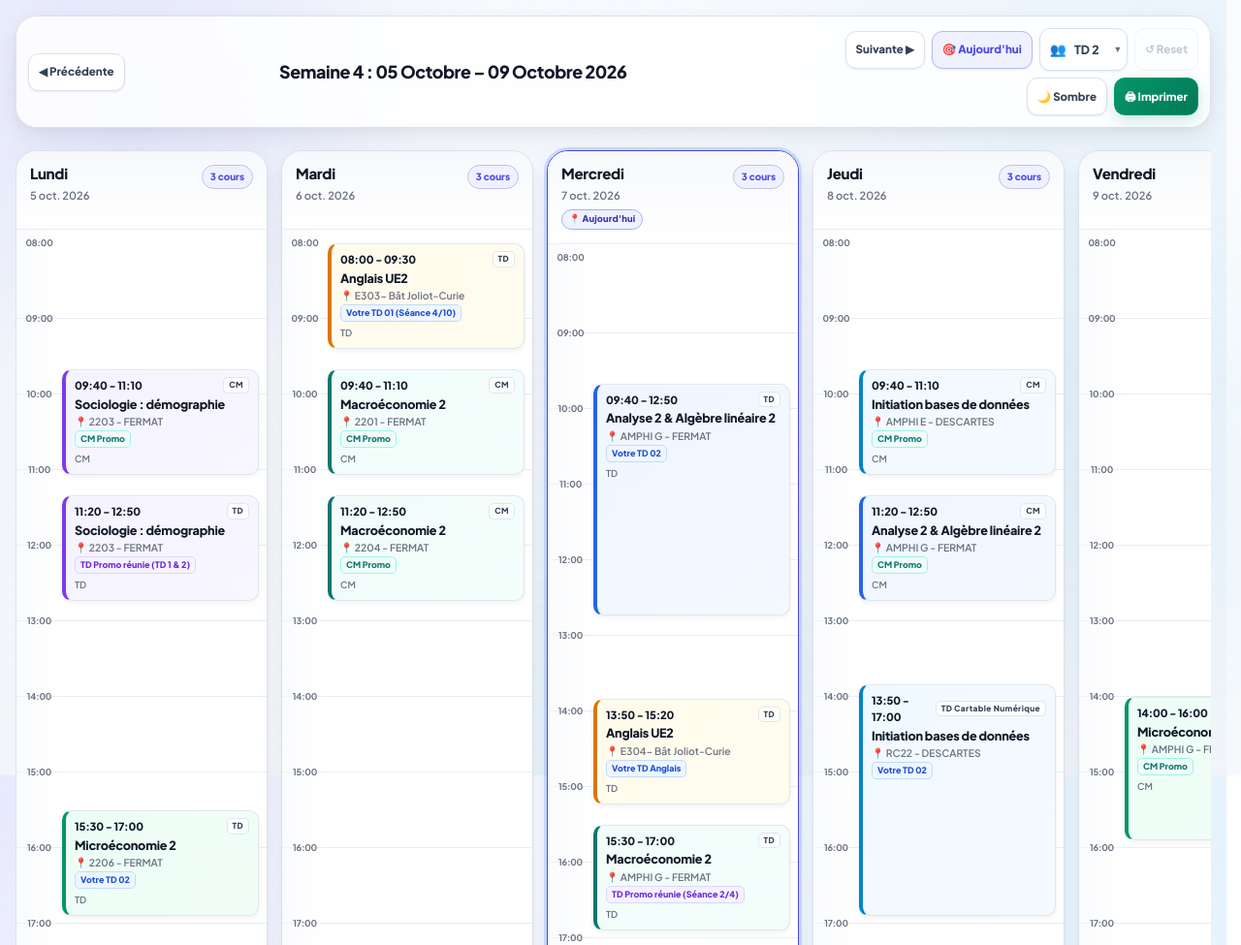
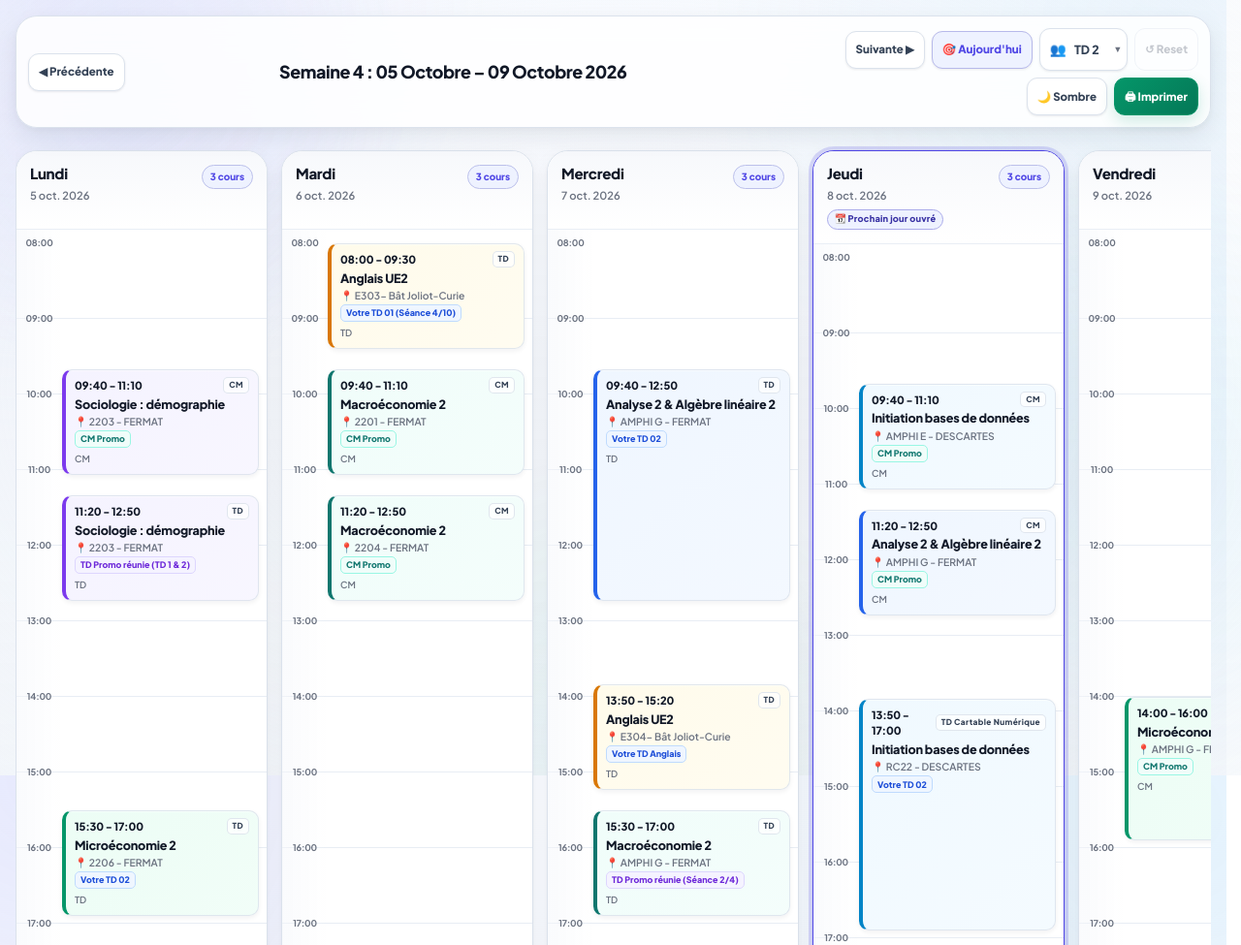
Before and after one commit to physiquepv/physiquepv.github.io, a website: page index.html in a window 1280 px wide. Shown: the top 975 px of the page at 97% size. Drawn offline with Linux system fonts and the light colour scheme.

Commit message:
Advance schedule focus after the last class
Co-authored-by: arena-agent <297053741+arena-agent@users.noreply.github.com>

```diff
--- a/index.html
+++ b/index.html
@@ -325,8 +325,8 @@ if("scrollRestoration" in history) history.scrollRestoration="manual";
       publie le planning brut dans data/edt.json.
    2. Cette page lit data/edt.json, filtre les cours du groupe (promo +
       TD choisi dans le sélecteur), détecte les annulations / absences de
-      prof et affiche la
-      semaine correspondant à la date du jour.
+      prof et affiche la semaine du jour à consulter (jour suivant après la
+      dernière séance, lundi après le week-end).
    3. Si le fichier est indisponible, elle tente un appel direct (puis via
       des proxys publics). En dernier recours seulement, l'emploi du temps
       de secours codé en dur est utilisé.
@@ -379,6 +379,26 @@ function mondayOf(iso) {
   return formatISO(d);
 }
 const todayISO = () => formatISO(new Date());
+
+/** Prochain jour ouvré : vendredi → lundi, samedi → lundi, dimanche → lundi. */
+function nextWeekdayISO(iso) {
+  const day = parseISO(iso).getDay();
+  return addDaysISO(iso, day === 5 ? 3 : day === 6 ? 2 : 1);
+}
+
+/**
+ * Date à mettre en avant à l'ouverture. Après la dernière fin de cours
+ * (19 h par défaut si la journée n'a aucun cours), on passe au jour ouvré suivant.
+ */
+function openingDateISO(now = new Date(), lastEndMin = TIMELINE.end) {
+  const iso = formatISO(now);
+  const weekday = now.getDay();
+  if (weekday === 0 || weekday === 6) return nextWeekdayISO(iso);
+  const cutoff = Number.isFinite(lastEndMin) ? lastEndMin : TIMELINE.end;
+  const minutes = now.getHours() * 60 + now.getMinutes();
+  return minutes >= cutoff ? nextWeekdayISO(iso) : iso;
+}
+
 const formatDate = (d) => `${d.getDate()} ${MONTHS[d.getMonth()]} ${d.getFullYear()}`;
 const minutesOf = (time) => { const [h, m] = time.split(":").map(Number); return h * 60 + m; };
 const startMinutes = (slot) => minutesOf(slot.split("-")[0].trim());
@@ -981,7 +1001,7 @@ function weekLabel(weekKey) {
 }
 
 function currentWeekKey() {
-  return mondayOf(todayISO());
+  return mondayOf(scheduleOpeningDateISO());
 }
 
 /** Liste des semaines affichables : semestre + données live + semaine du jour. */
@@ -1010,6 +1030,31 @@ function buildWeekView(weekKey, recurring) {
       ? buildWeek(weekKey, [], reference, { live: true, recurringCancellations: recurring })
       : buildWeek(weekKey, [], reference, { live: false });
   return withoutHidden(view);
+}
+
+/**
+ * Jour ciblé au démarrage, calculé avec les cours visibles de la journée.
+ * Le week-end est toujours ramené au lundi suivant.
+ */
+function scheduleOpeningDateISO(now = new Date()) {
+  const iso = formatISO(now);
+  const weekday = now.getDay();
+  if (weekday === 0 || weekday === 6) return openingDateISO(now);
+
+  const view = buildWeekView(mondayOf(iso), null);
+  const day = view.days[weekdayIndex(iso)];
+  const courses = (day?.courses ?? []).filter((item) => !item.isCancelled && !item.ghost);
+  const lastEnd = courses.length ? Math.max(...courses.map((item) => item.endMin)) : TIMELINE.end;
+  return openingDateISO(now, lastEnd);
+}
+
+function openingTarget(weekIndex, dateISO = scheduleOpeningDateISO()) {
+  return {
+    weekIndex,
+    dayIndex: weekdayIndex(dateISO),
+    ongoing: dateISO === todayISO(),
+    opening: true,
+  };
 }
 
 const HIDDEN_KEY = "schedule_hidden";
@@ -1133,7 +1178,8 @@ function renderWeek(index, options = {}) {
     const selected = targetWeek && target.dayIndex === dayIndex;
     const futureTarget = selected && !target.ongoing;
     const hidden = state_view.mobileFilter !== "all" && state_view.mobileFilter !== dayIndex;
-    const indicator = selected ? `<span class="target-pill">${target.ongoing ? "📍 Aujourd'hui" : "🚀 Prochain cours"}</span>` : "";
+    const indicatorLabel = target.ongoing ? "📍 Aujourd'hui" : target.opening ? "📆 Prochain jour ouvré" : "🚀 Prochain cours";
+    const indicator = selected ? `<span class="target-pill">${indicatorLabel}</span>` : "";
     let content;
     if (count) {
       content = day.courses.map((item) => cardHTML(item, day)).join("");
@@ -1320,7 +1366,7 @@ function refreshDisplayedWeek() {
   const index = Math.max(0, state_view.weeks.indexOf(key));
   const shown = state_view.weeks[index];
   const target = shown === currentWeekKey()
-    ? { weekIndex: index, dayIndex: todayColumnIndex(), ongoing: true }
+    ? openingTarget(index)
     : state_view.target;
   renderWeek(index, { animate: false, weekKey: shown, target });
 }
@@ -1348,11 +1394,6 @@ async function loadEverything(options = {}) {
 }
 
 /* ----------------------------------------------------------- démarrage */
-function todayColumnIndex() {
-  const day = (new Date().getDay() + 6) % 7;
-  return day <= 4 ? day : 0;
-}
-
 function initialize() {
   initTheme();
   initTdSelector();
@@ -1364,16 +1405,17 @@ function initialize() {
     state_view.recurring = findRecurringCancellations(state.weeks);
   }
   state_view.weeks = buildWeekList();
+  const openingDate = scheduleOpeningDateISO();
   const requested = params.get("week");
-  const wanted = requested ? mondayOf(requested) : currentWeekKey();
+  const wanted = requested ? mondayOf(requested) : mondayOf(openingDate);
   const weekKey = state_view.weeks.includes(wanted) ? wanted : currentWeekKey();
   const weekIndex = Math.max(0, state_view.weeks.indexOf(weekKey));
-  const todayColumn = todayColumnIndex();
-  renderWeek(weekIndex, { animate: false, weekKey, target: { weekIndex, dayIndex: todayColumn, ongoing: true } });
+  const target = openingTarget(weekIndex, openingDate);
+  renderWeek(weekIndex, { animate: false, weekKey, target });
   buildPrint();
-  if (innerWidth <= 860) setDay(todayColumn, false);
+  if (innerWidth <= 860) setDay(target.dayIndex, false);
   else setDay("all", false);
-  requestAnimationFrame(() => scrollToDay(todayColumn, false));
+  requestAnimationFrame(() => scrollToDay(target.dayIndex, false));
   // Un seul chargement, au démarrage. La semaine ouverte ne change plus ensuite.
   loadEverything().then((result) => {
     if (result?.changed) refreshDisplayedWeek();
```
Also changed, not shown: tests/edt.test.mjs (+16 -1 lines), tests/render.test.mjs (+21 -6 lines).
